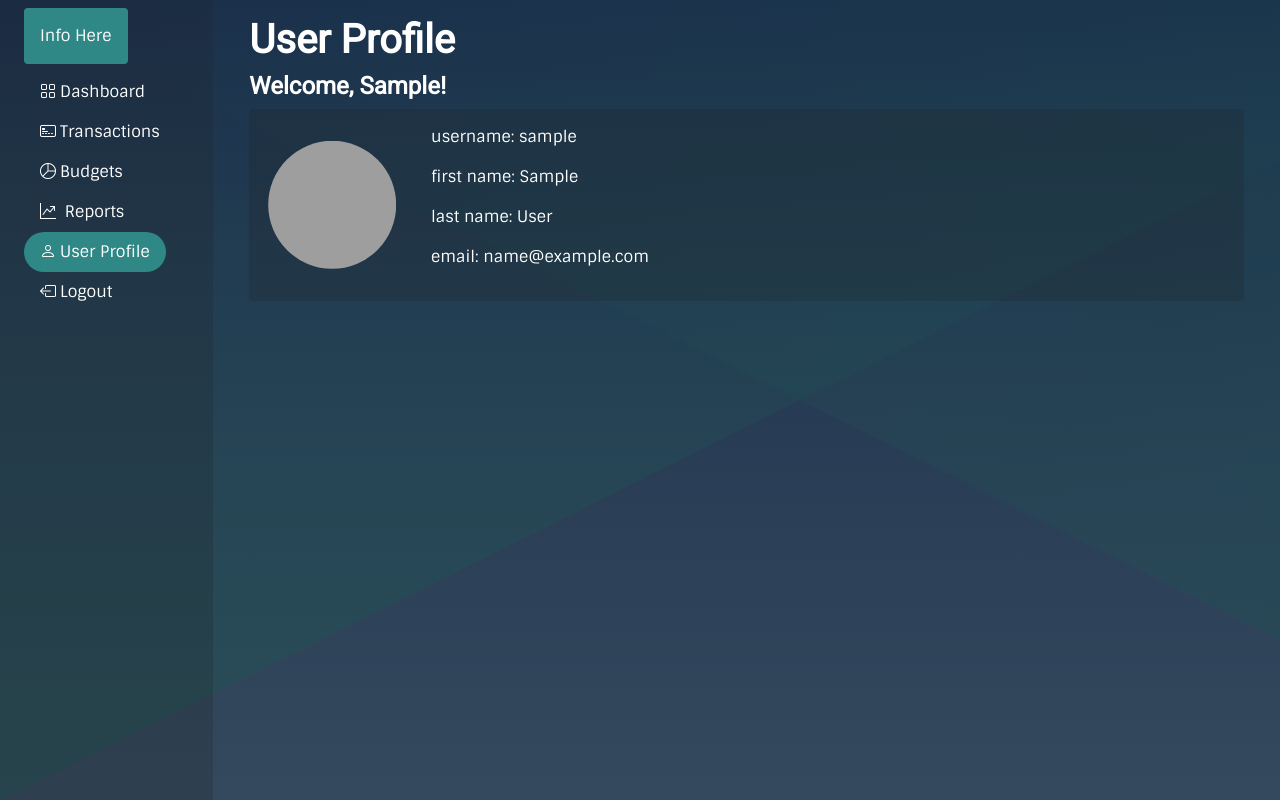
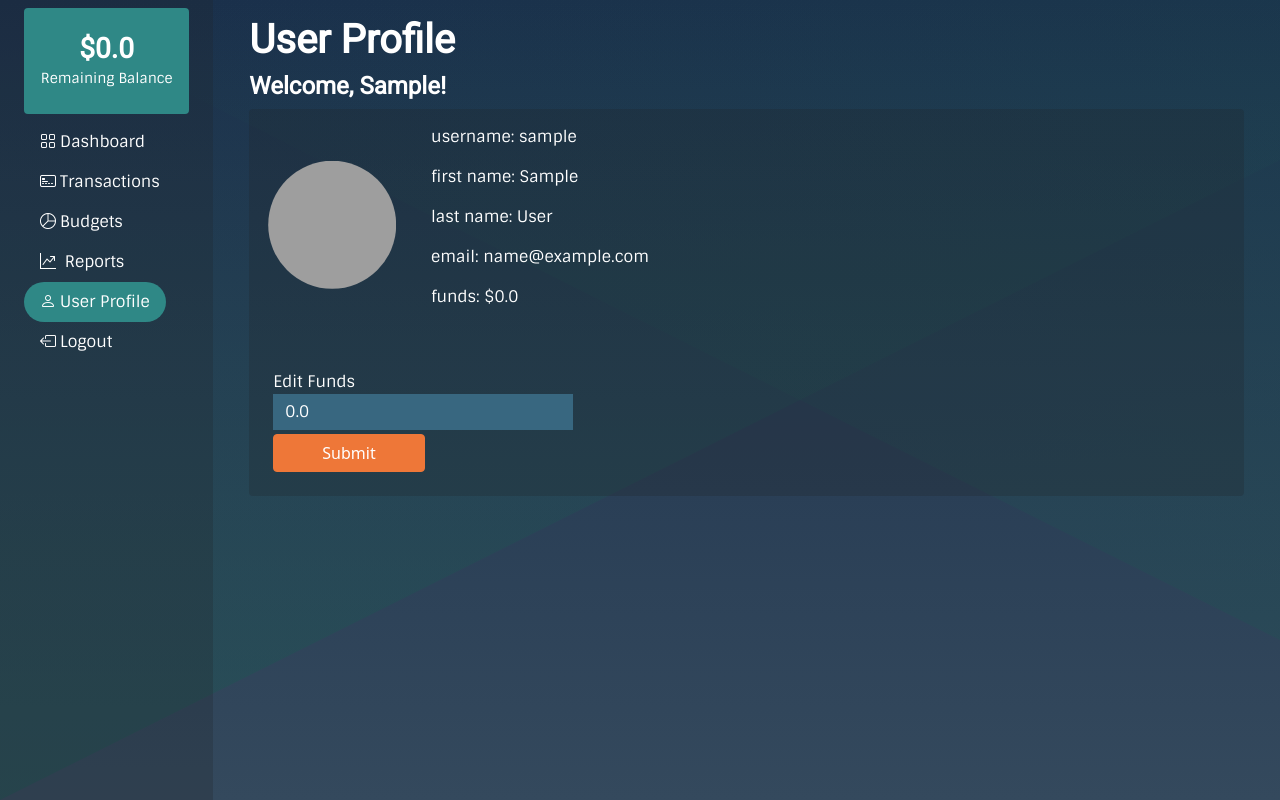
Before and after one commit to tkashi137/WEB4350_Capstone, a Django app: page /profile/ in a window 1280 px wide. Run offline with Django 4.2, Linux system fonts and the light colour scheme; the visitor is signed in with stand-in values (Sample User, id 1); some libraries are stand-ins or nearby versions; grey boxes are pictures that could not be loaded.

Commit message:
Added user funds

```diff
--- a/budget/templates/budget/base.html
+++ b/budget/templates/budget/base.html
@@ -38,13 +38,21 @@
     {%endblock scripts%}
 
     <div class="container-fluid">
+        {% if messages %}
+                {% for message in messages %}
+                    <div class="alert alert-{{ message.tags }}">
+                        {{ message }}
+                    </div>
+                {% endfor %}
+            {% endif %}
         <div class="row flex-nowrap">
             <div
                 class="d-none d-sm-block d-sm-block d-sm-none d-md-block col-auto col-xl-2 px-sm-2 px-0 bg-dark bg-opacity-25">
                 <div class="d-flex flex-column align-items-center align-items-sm-start px-3 pt-2 text-white min-vh-100">
-                    <div style="background-color: #2F8886" class="card text-white h-100 bg-opacity-25">
-                        <div class="card-body">
-                            <p class="card-text text-center">Info Here</p>
+                    <div style="background-color: #2F8886; width: 100%" class="card text-white bg-opacity-25">
+                        <div class="card-body align-items-center py-4">
+                            <h3 class="card-text text-center py-0 my-0">${{ user.profile.funds }}</h3>
+                            <p class="card-text text-center py-0 my-0"><small>Remaining Balance</small></p>
                         </div>
                     </div>
                     <ul class="nav nav-pills flex-column mb-sm-auto mb-0 align-items-center align-items-sm-start pt-2 text-white">
@@ -94,9 +102,12 @@
                     </ul>
                 </div>
             </div>
+
             {% block body %}
             {% endblock %}
+
         </div>
+
     </div>
     <div class="d-flex justify-content-center py-3 d-block d-sm-block d-md-none">
         <ul class="nav fixed-bottom bg-dark bg-opacity-25 auto justify-content-center my-md-0 text-small">
@@ -135,14 +146,6 @@
         </ul>
     </div>
 
-    {% if messages %}
-    {% for message in messages %}
-    <div class="alert alert-{{ message.tags }}">
-        {{ message }}
-    </div>
-    {% endfor %}
-    {% endif %}
-
     {% comment %}{% block body %}
     {% endblock %}{% endcomment %}
 
--- a/mysite/settings.py
+++ b/mysite/settings.py
@@ -133,3 +133,5 @@ DEFAULT_AUTO_FIELD = 'django.db.models.BigAutoField'
 
 # if not logged in, redirect to login - Jami
 LOGIN_URL = 'login'
+
+USE_THOUSAND_SEPARATOR = True
--- a/users/forms.py
+++ b/users/forms.py
@@ -1,6 +1,11 @@
 from django import forms
 from django.contrib.auth.models import User
+from .models import Profile
 from django.contrib.auth.forms import UserCreationForm
+
+
+# class RegistrationForm(UserCreationForm):
+#     ...
 
 
 class RegistrationForm(UserCreationForm):
@@ -40,9 +45,21 @@ class RegistrationForm(UserCreationForm):
                 'id': 'inputPassword2'
             }),
         }
-# class RegistrationForm(UserCreationForm):
-#     email = forms.EmailField()
-#
-#     class Meta:
-#         model = User
-#         fields = ['username', 'first_name', 'last_name', 'email', 'password1', 'password2']
+
+
+class UserForm(forms.ModelForm):
+    class Meta:
+        model = User
+        fields = ('username', 'first_name', 'last_name', 'email')
+
+
+class ProfileForm(forms.ModelForm):
+    class Meta:
+        model = Profile
+        fields = ('funds',)
+        widgets = {
+            'funds': forms.NumberInput(attrs={
+                'class': "form-control",
+                'id': 'inputFunds'
+            })
+        }
--- a/users/models.py
+++ b/users/models.py
@@ -1,13 +1,23 @@
 from django.db import models
 from django.contrib.auth.models import User
+from django.dispatch import receiver
+from django.db.models.signals import post_save
+
 
 # Create your models here.
-#user model added - Jami
+# user model added - Jami
 class Profile(models.Model):
     user = models.OneToOneField(User, on_delete=models.CASCADE)
-
+    funds = models.DecimalField(max_digits=9, decimal_places=2, default=00.00)
 
     def __str__(self):
         return self.user.username
 
-#may need date account created,
+    @receiver(post_save, sender=User)
+    def create_user_profile(sender, instance, created, **kwargs):
+        if created:
+            Profile.objects.create(user=instance)
+
+    @receiver(post_save, sender=User)
+    def save_user_profile(sender, instance, **kwargs):
+        instance.profile.save()
--- a/users/templates/users/profile.html
+++ b/users/templates/users/profile.html
@@ -20,8 +20,22 @@
                                 <p>first name: {{ user.first_name }}</p>
                                 <p>last name: {{ user.last_name }}</p>
                                 <p>email: {{ user.email }}</p>
+                                <p>funds: ${{ user.profile.funds }}</p>
                         </div>
                     </div>
+                </div>
+                <div class="row">
+                    <form method="POST" class="my-4 mx-4 text-light col">
+                        {% csrf_token %}
+                        <div class="row">
+                            <div class="col-4 form-group py-1">
+                                <label for="name">Edit Funds</label>
+                                {{ form.funds }}
+                            </div>
+                        </div>
+
+                        <button type="submit" class="btn btn-primary btn-custom-1 px-5">Submit</button>
+                    </form>
                 </div>
             </div>
         </div>
--- a/users/views.py
+++ b/users/views.py
@@ -2,7 +2,7 @@ from django.shortcuts import render, redirect
 from django.contrib import messages
 from django.http import HttpResponse
 from django.template import loader
-from .forms import RegistrationForm
+from .forms import RegistrationForm, UserForm, ProfileForm
 from django.contrib.auth.decorators import login_required
 from django.apps import apps
 from django.contrib.auth import authenticate, login
@@ -10,8 +10,22 @@ from django.contrib.auth import authenticate, login
 
 from budget import models as budget_models # jami - for default categories
 
+
 # Create your views here.
 
+
+@login_required
+def profilepage(request):
+    if request.method == "POST":
+        form = ProfileForm(request.POST, instance=request.user.profile)
+        if form.is_valid():
+            form.save()
+            messages.success(request, 'Your funds have been successfully updated!')
+        else:
+            messages.error(request, 'Unable to complete request')
+        return redirect('profile')
+    form = ProfileForm(instance=request.user.profile)
+    return render(request=request, template_name="users/profile.html", context={"user": request.user, "form": form})
 
 
 def register(request):
@@ -32,7 +46,6 @@ def register(request):
         form = RegistrationForm()
     return render(request, 'users/register.html', {'form': form})
 
-
-@login_required
-def profilepage(request):
-    return render(request, 'users/profile.html')
+# @login_required
+# def profilepage(request):
+#     return render(request, 'users/profile.html')
```
